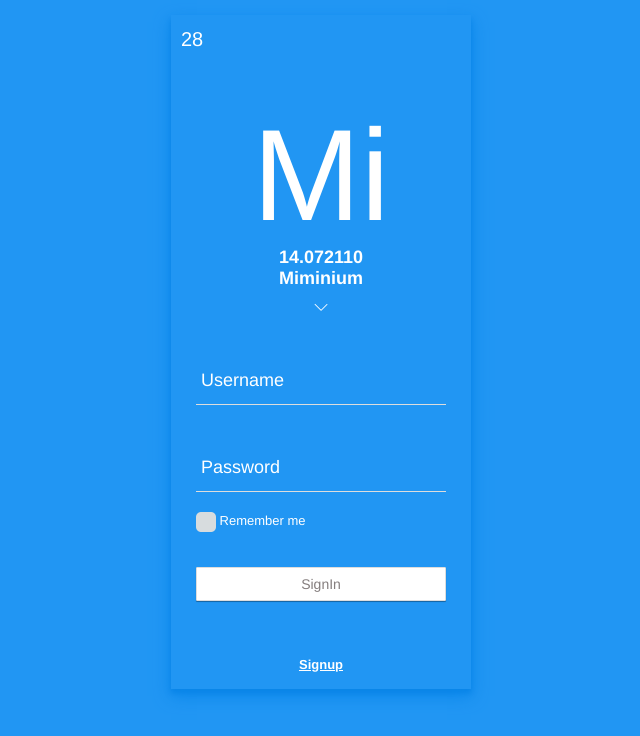
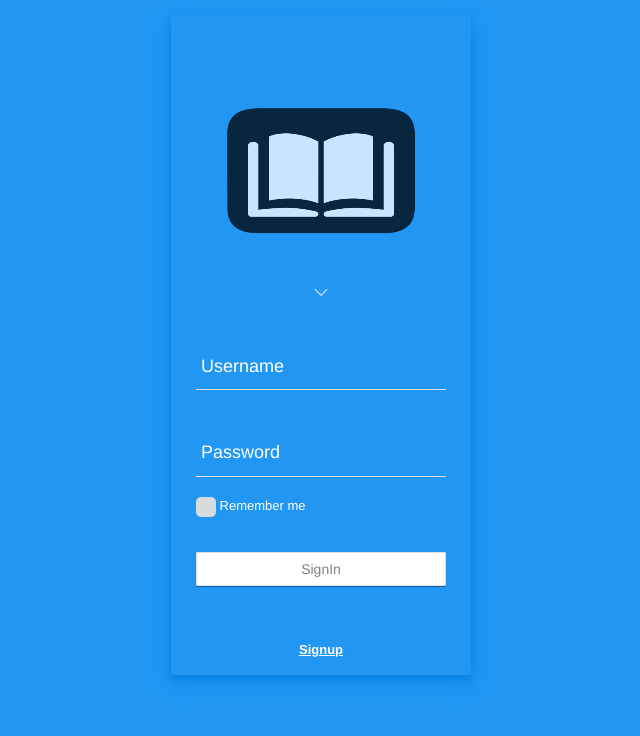
Before and after one commit to gentrexha/iDitar, a PHP site: page /login.php in a window 1280 px wide. Shown: the top 736 px of the page, without its empty margins (319-959 px from the left). Run offline with PHP 8.4, Linux system fonts and the light colour scheme; some web fonts are replaced.

Commit message:
Added new front end llogo

```diff
--- a/login.php
+++ b/login.php
@@ -34,11 +34,12 @@
 
         <form class="form-signin" method="POST" action="login.php">
           <div class="panel periodic-login">
-              <span class="atomic-number">28</span>
+              <!-- <span class="atomic-number">28</span> -->
               <div class="panel-body text-center">
-                  <h1 class="atomic-symbol">Mi</h1>
-                  <p class="atomic-mass">14.072110</p>
-                  <p class="element-name">Miminium</p>
+
+                  <h1 class="atomic-symbol"><p><img src="asset/img/FrontPageLogo.png"  style="width:250px;height:200px;"></p></h1>
+                 <!--  <p class="atomic-mass">14.072110</p>
+                  <p class="element-name">Miminium</p> -->
 
                   <i class="icons icon-arrow-down"></i>
                   <div class="form-group form-animate-text" style="margin-top:40px !important;">
```
Also changed, not shown: asset/img/FrontPageLogo.png (added), asset/img/logomi.png.
